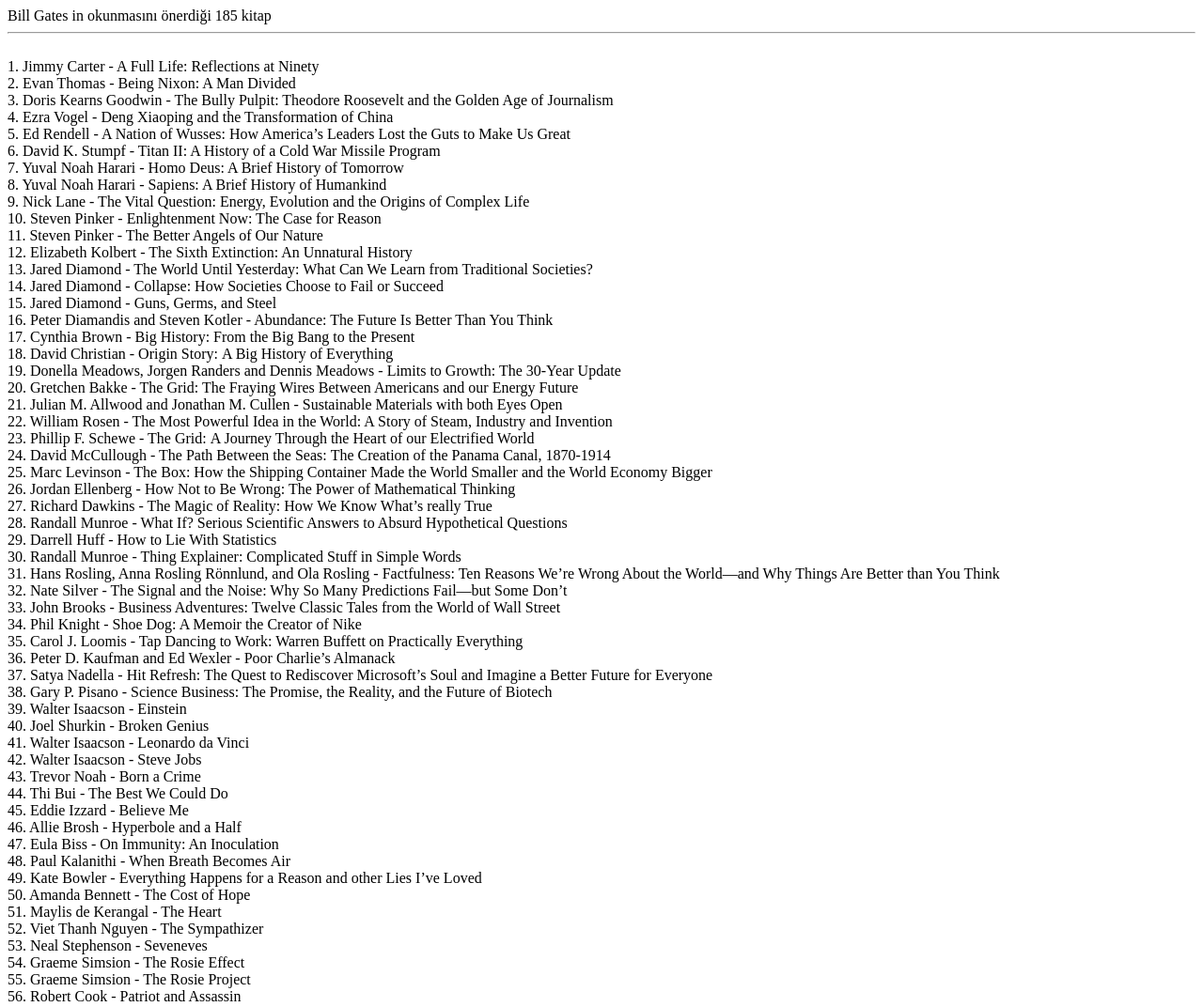
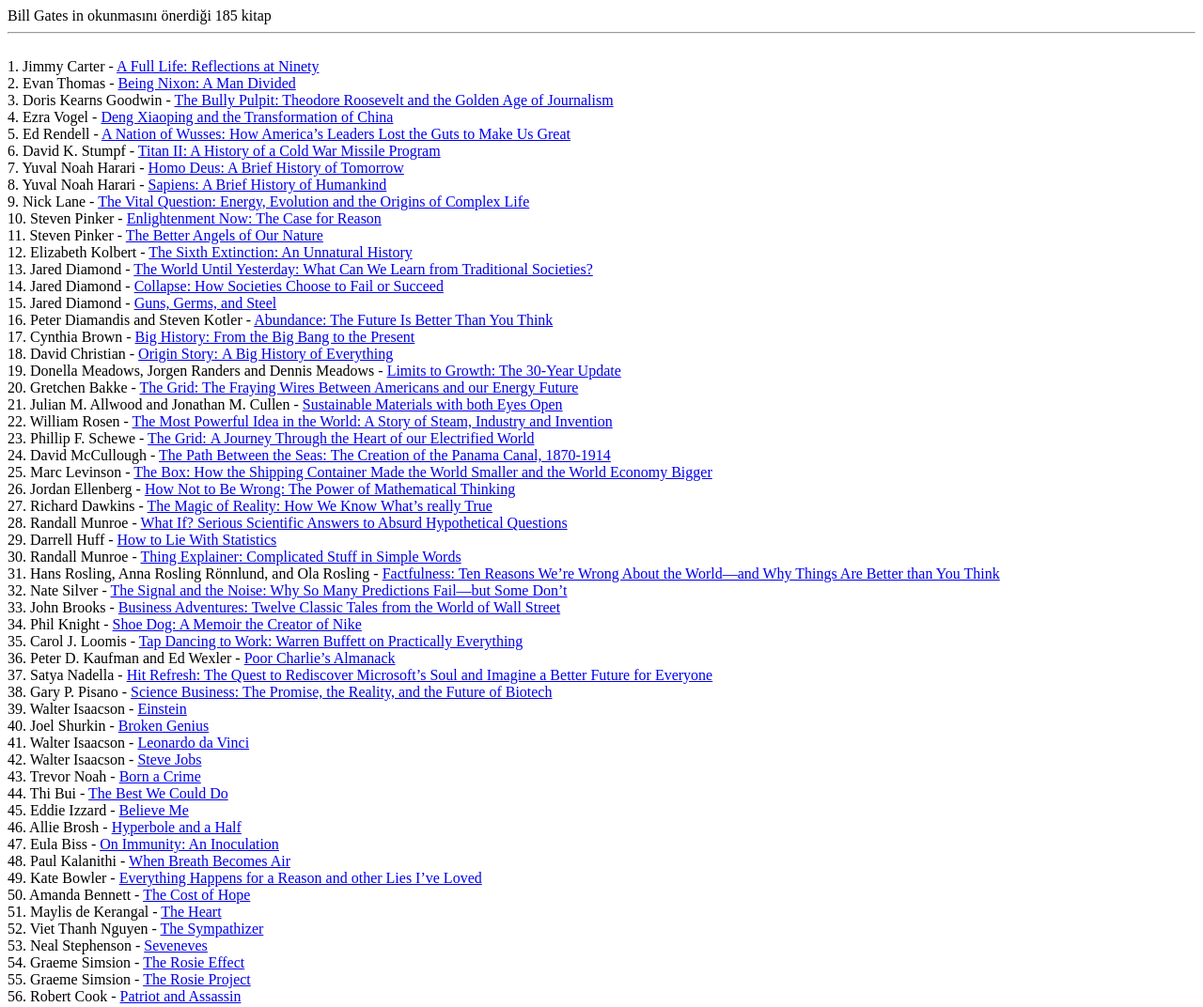
Before and after one commit to stoaci/stoaci.github.io, a plain HTML site: page blog/gates.html in a window 1280 px wide. Shown: the top 1072 px of the page at 94% size. Drawn offline with Linux system fonts and the light colour scheme.

Commit message:
Update gates.html

```diff
--- a/blog/gates.html
+++ b/blog/gates.html
@@ -946,7 +946,7 @@ var mylist =
 output.innerHTML = "Bill Gates in okunmasını önerdiği 185 kitap<br><hr><br>"
 for(i=0;i<mylist.length;i++){
 
-	output.innerHTML += i+1 +". "+ mylist[i].Authors + " - " + mylist[i].Name + "<br>";
+	output.innerHTML += i+1 +". "+ mylist[i].Authors + " - " + "<a href='https://duckduckgo.com/?q=" + mylist[i].Name + "'>" + mylist[i].Name +"</a><br>";
 }
 
 
```
